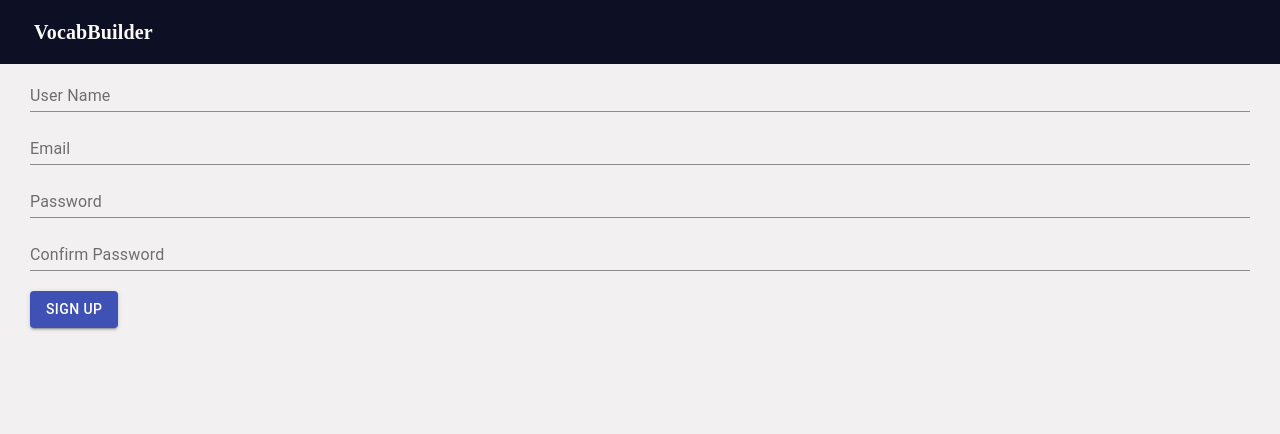
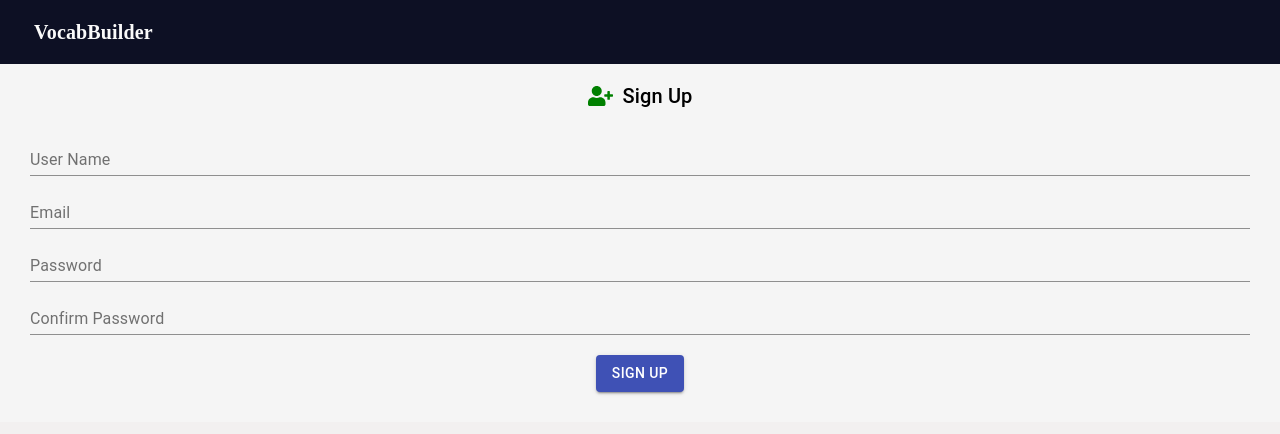
Before and after one commit to naot-shio/vocab-app-firebase-frontend, a React (Create React App) app: page /signup in a window 1280 px wide. Shown: the top 434 px of the page. Built offline with nearby package versions, Linux system fonts and the light colour scheme.

Commit message:
Refactor and adjust the design for signup

```diff
--- a/src/components/auth/AuthenticationIcon.js
+++ b/src/components/auth/AuthenticationIcon.js
@@ -85,14 +85,7 @@ class AuthenticationIcon extends Component {
         </Tooltip>
 
         <Dialog open={openSignUpForm} aria-labelledby="sign-up-dialog-title" onClose={this.handleCloseSignUp}>
-          <div className={classes.dialogSignUp}>
-            <DialogTitle id="sign-up-dialog-title" className="dialogSignUpTitle">
-              <span className={classes.dialogIcon}>
-                <FontAwesomeIcon icon={faUserPlus} />
-              </span>Sign Up
-            </DialogTitle>
-            <SignUp />
-          </div>
+          <SignUp />
         </Dialog>
 
         <Dialog open={openLoginForm} aria-labelledby="login-dialog-title" onClose={this.handleCloseLogin}>
--- a/src/components/auth/SignUp.js
+++ b/src/components/auth/SignUp.js
@@ -5,7 +5,10 @@ import PropTypes from 'prop-types'
 import withStyles from '@material-ui/core/styles/withStyles'
 import TextField from '@material-ui/core/TextField'
 import Button from '@material-ui/core/Button'
+import DialogTitle from '@material-ui/core/DialogTitle';
 import styles from '../../styles/SignUpStyles'
+import { FontAwesomeIcon } from '@fortawesome/react-fontawesome'
+import { faUserPlus } from '@fortawesome/free-solid-svg-icons'
 
 class SignUp extends Component {
   constructor(props) {
@@ -18,6 +21,7 @@ class SignUp extends Component {
       loading: false,
       error: {}
     }
+    this.handleChange = this.handleChange.bind(this);
   }
 
   handleChange(evt) {
@@ -26,15 +30,20 @@ class SignUp extends Component {
     });
   }
 
-
   handleSubmit = (evt) => {
     evt.preventDefault()
     alert('po')
   }
+
   render() {
     const { classes } = this.props;
     return (
-      <div className={classes.SignUp}>
+      <div className={classes.root}>
+        <DialogTitle id="sign-up-dialog-title" className="dialogSignUpTitle">
+          <span className={classes.dialogIcon}>
+            <FontAwesomeIcon icon={faUserPlus} />
+          </span>Sign Up
+        </DialogTitle>
         <form noValidate onSubmit={this.handleSubmit}>
           <TextField
             id="name"
@@ -81,7 +90,6 @@ class SignUp extends Component {
           />
 
           <Button type="submit" variant="contained" color="primary" className={classes.button}>Sign Up</Button>
-
         </form>
       </div>
     )
--- a/src/styles/AuthenticationIconStyles.js
+++ b/src/styles/AuthenticationIconStyles.js
@@ -10,17 +10,6 @@ const styles = {
   },
   hiddenIcon: {
     marginTop: 7,
-  },
-  dialogSignUp: {
-    textAlign: "center",
-    backgroundColor: "#f5f5f5"
-  },
-  dialogSignUpTitle: {
-    fontWeight: 600
-  },
-  dialogIcon: {
-    marginRight: 10,
-    color: "green"
   }
 }
 
--- a/src/styles/SignUpStyles.js
+++ b/src/styles/SignUpStyles.js
@@ -1,17 +1,24 @@
-const styles = {
-  SignUp: {
+const styles = theme => ({
+  root: {
     paddingBottom: 30,
     paddingLeft: 30,
-    paddingRight: 30
+    paddingRight: 30,
+    textAlign: "center",
+    backgroundColor: "#f5f5f5",
+    [theme.breakpoints.down('xs')]: {
+      width: 200
+    }
   },
   textField: {
     marginBottom: 5
   },
   button: {
     marginTop: 15
+  },
+  dialogIcon: {
+    marginRight: 10,
+    color: "green"
   }
-
-
-}
+})
 
 export default styles;
```
